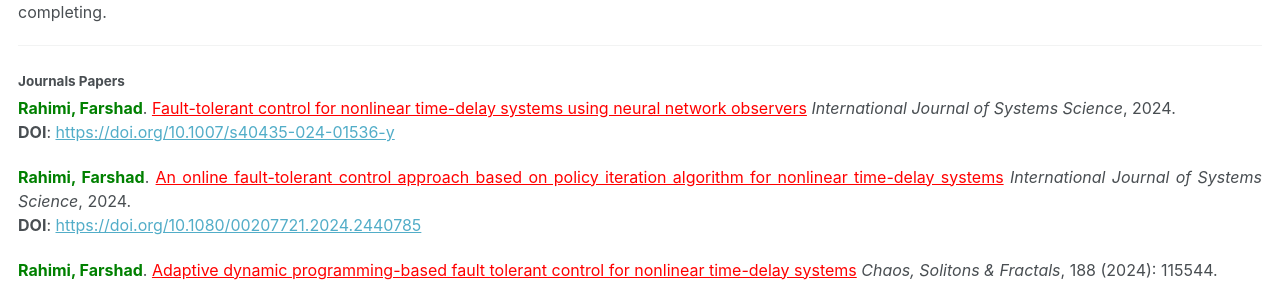
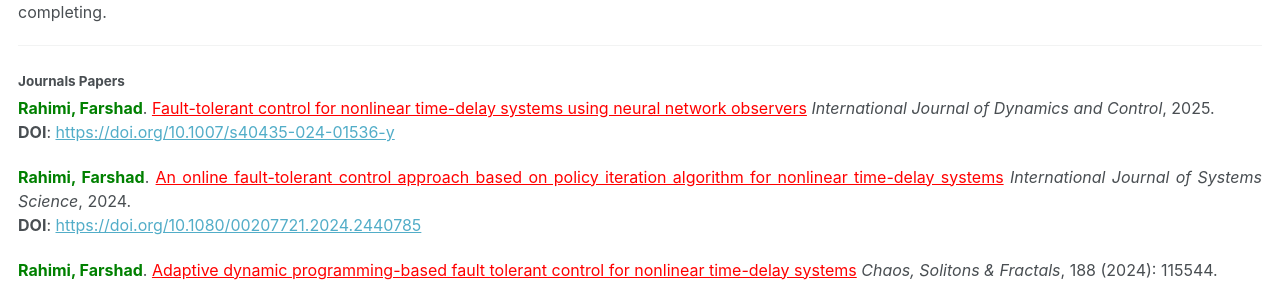
Before and after one commit to Farshad-Rahimi/FarshadRahimi, a Jekyll site: the page built from _publications/2015-10-01-paper-title-number-3.md, in a window 1280 px wide. Shown: the part 230-515 px from the top of the page. Built offline with Jekyll 4.4.1, drawn with Linux system fonts in a browser that asks for light colours.

Commit message:
Update 2015-10-01-paper-title-number-3.md

```diff
--- a/_publications/2015-10-01-paper-title-number-3.md
+++ b/_publications/2015-10-01-paper-title-number-3.md
@@ -20,7 +20,7 @@ author_profile: false
 #### Journals Papers
 
 {: .text-justify style="font-size: 12pt" reversed="reversed"}
-**<span style="color:green;">Rahimi, Farshad</span>**. [Fault-tolerant control for nonlinear time-delay systems using neural network observers](https://link.springer.com/article/10.1007/s40435-024-01536-y){:style="color: red"} *International Journal of Systems Science*, 2024.
+**<span style="color:green;">Rahimi, Farshad</span>**. [Fault-tolerant control for nonlinear time-delay systems using neural network observers](https://link.springer.com/article/10.1007/s40435-024-01536-y){:style="color: red"} *International Journal of Dynamics and Control*, 2025.
 **DOI**: [https://doi.org/10.1007/s40435-024-01536-y](https://doi.org/10.1007/s40435-024-01536-y)
 
 {: .text-justify style="font-size: 12pt" reversed="reversed"}
```
